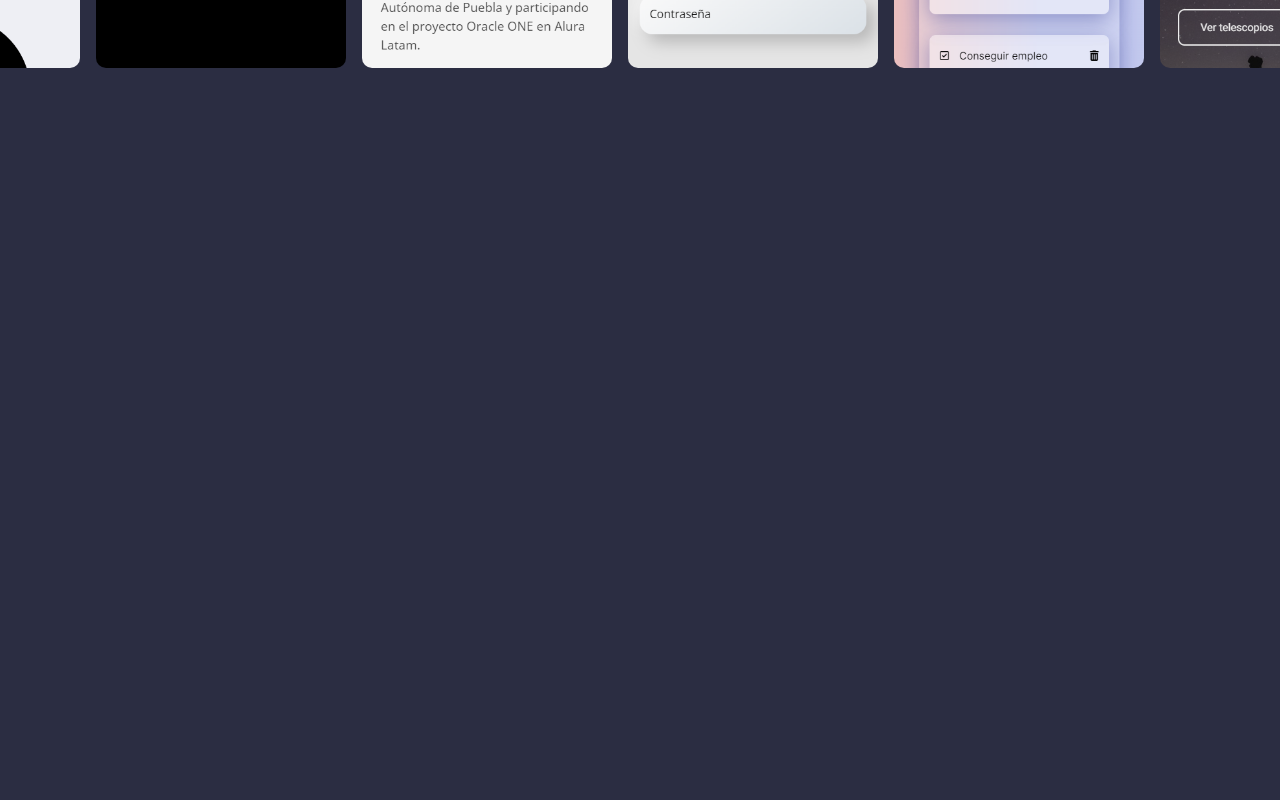
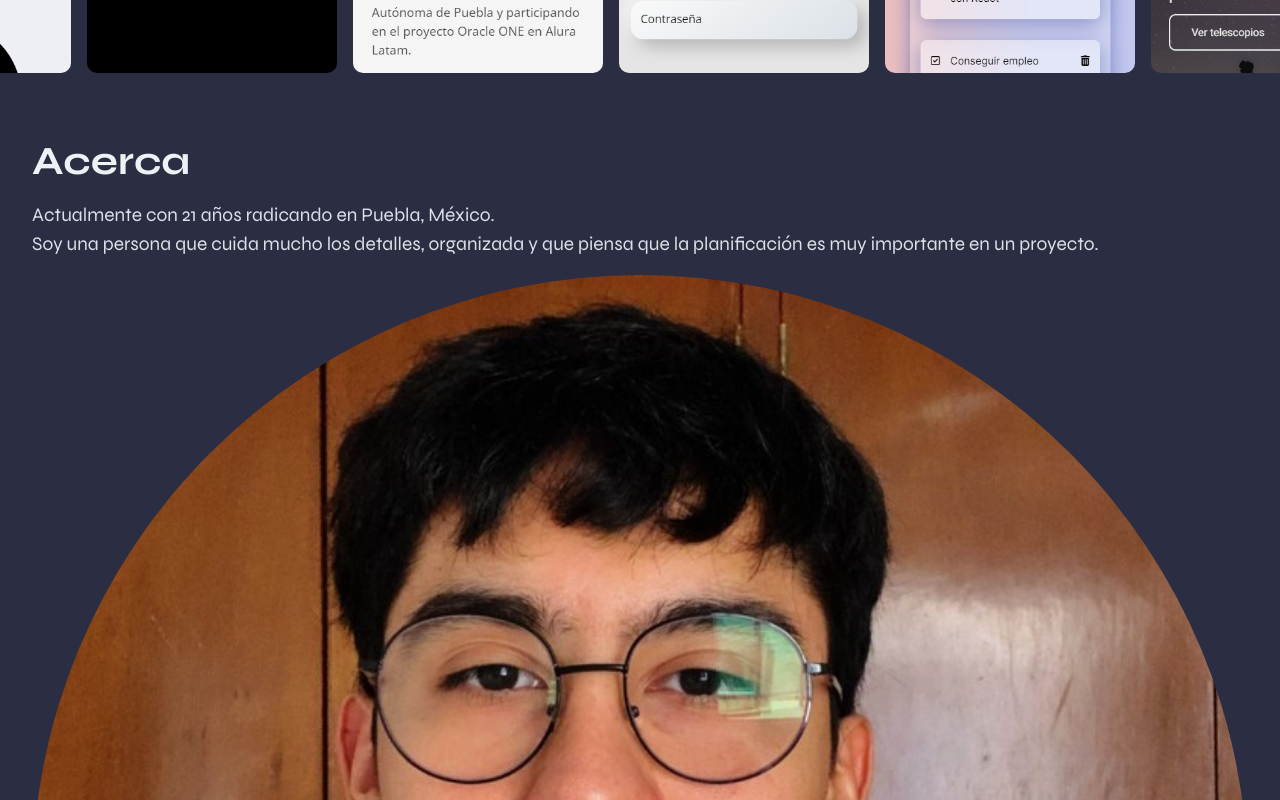
Before and after one commit to FranciscoCarvajal404/Portfolio-React, a React (Vite) app: page / in a window 1280 px wide. Shown: the part 800-1600 px from the top of the page. Before the commit the page ends 996 px from the top, so only its background shows below. Built offline with nearby package versions, Linux system fonts and the light colour scheme.

Commit message:
Acerca añadido

```diff
--- a/src/App.jsx
+++ b/src/App.jsx
@@ -4,9 +4,6 @@ import Home from "./pages/Home"
 import Header from "./components/Header"
 import MenuHam from "./components/MenuHam"
 import PhoneNav from "./components/PhoneNav"
-import Slider from "./components/Slider"
-
-import { slides } from "./components/slides"
 
 function App() {
   return (
@@ -16,7 +13,6 @@ function App() {
       <MenuHam/>
 
       <Home/>
-      <Slider slides={slides}/>
 
       <PhoneNav/>
     </>
--- a/src/GlobalStyle.jsx
+++ b/src/GlobalStyle.jsx
@@ -157,6 +157,7 @@ body {
     color: ${colorTexto};
 
     font-weight: 400;
+    line-height: normal;
 }
 
 body{
@@ -172,7 +173,11 @@ h1{
 }
 
 h2,h3{
-  font-weight: 500;
+  font-weight: 700;
+}
+
+p{
+  line-height: 1.5;
 }
 `
 
--- a/src/components/Slider.jsx
+++ b/src/components/Slider.jsx
@@ -11,7 +11,7 @@ const SliderStyled = styled.section`
     align-items: center;
     justify-content: center;
 
-    margin-bottom: 128px;
+    margin-bottom: 64px;
 
     .portfolio{
         display: flex;
@@ -45,7 +45,7 @@ const SliderStyled = styled.section`
 
         width: calc(250px * 12);
         overflow: hidden;
-        overflow-x: auto;
+
 
         animation: scroll 40s linear infinite;
 
--- /dev/null
+++ b/src/pages/Home/Acerca.jsx
@@ -0,0 +1,47 @@
+import styled from "styled-components"
+
+const StyledAcerca = styled.section`
+    display: flex;
+    flex-direction: column;
+
+    padding: 0 32px;
+
+    .info{
+        display: flex;
+        flex-direction: column;
+
+        margin-bottom: 16px;
+
+        h2{
+            font-size: 2.5rem;
+            margin-bottom: 16px;
+        }
+
+        p{
+            font-size: 1.2rem;
+        }
+    }
+
+    img{
+        border-radius: 100%;
+    }
+`
+
+const Acerca = () =>{
+    return(
+        <StyledAcerca>
+
+            <div className="info">
+                <h2>Acerca</h2>
+                <p>Actualmente con 21 años radicando en Puebla, México.
+                    <br/>Soy una persona que cuida mucho los detalles, organizada y que piensa que la planificación es muy importante en un proyecto.
+                </p>
+            </div>
+
+            <img src="/yo.jpeg"/>
+
+        </StyledAcerca>
+    )
+}
+
+export default Acerca
--- a/src/pages/Home/index.jsx
+++ b/src/pages/Home/index.jsx
@@ -1,9 +1,15 @@
 import Hero from "./hero"
+import Slider from "../../components/Slider"
+
+import {slides} from "../../components/slides"
+import Acerca from "./Acerca"
 
 const Home = () =>{
     return(
         <>
             <Hero/>
+            <Slider slides={slides}/>
+            <Acerca/>
         </>
 
     )
```
Also changed, not shown: vite.config.js.timestamp-1683670812017-80c1712cdf11f.mjs (added, +10 -0 lines), public/yo.jpeg (added).
